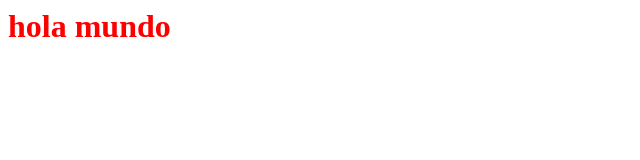
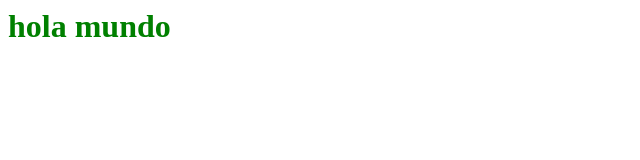
Before and after one commit to StevensAcha/mi-repositorio, a plain HTML site: page index.html in a window 1280 px wide. Shown: the whole page, without its empty margins (0-640 px from the left). Drawn offline with Linux system fonts and the light colour scheme.

Commit message:
cambie de color el h1

```diff
--- a/index.html
+++ b/index.html
@@ -1 +1 @@
-<h1 style="color: red;">hola mundo</h1>
+<h1 style="color: green;">hola mundo</h1>
```
